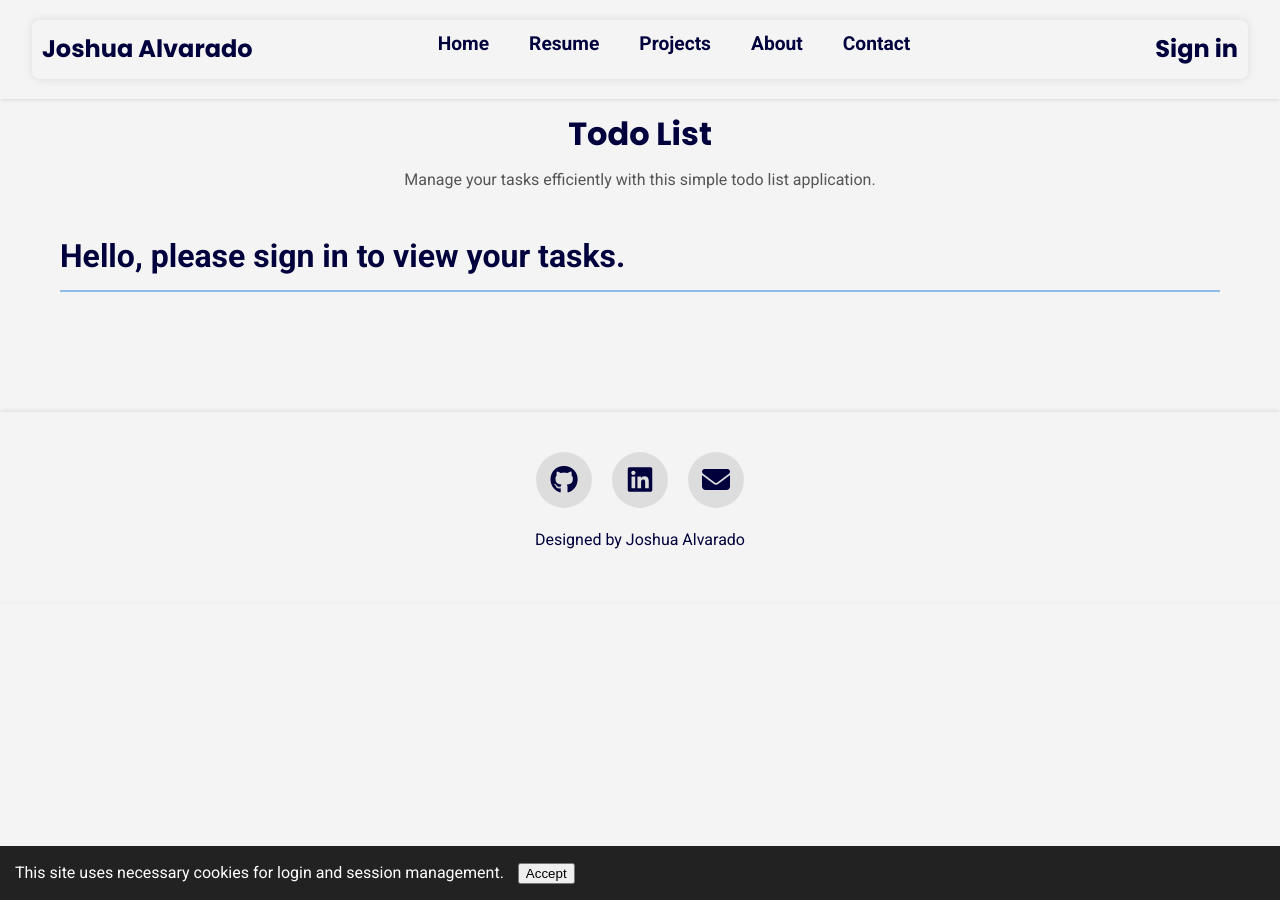
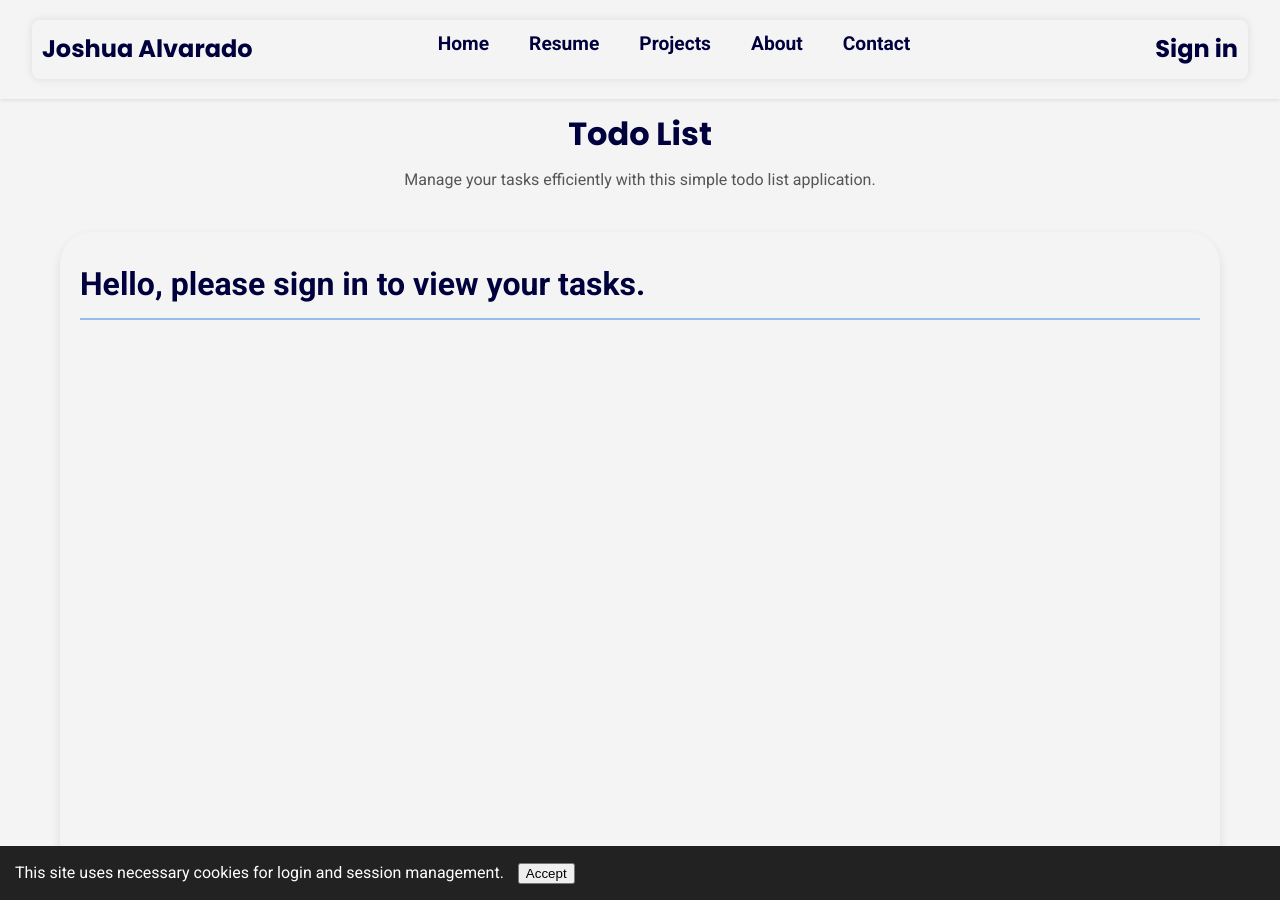
Before and after one commit to JoshuaAlvarado-hub/joshalvarado.com, a Jekyll site: the page built from todo.html, in a window 1280 px wide and 900 px high. Built offline with Jekyll 4.4.1, drawn with Linux system fonts in a browser that asks for light colours; comment, search, counter and statistics services are not loaded.

Commit message:
added palette support and updated todo app layout
added css variables and js logic for palette swapping so as to allow for different layouts for the app. The first of which is halloween themed. Also introduced a more mobile look to the page to reflect that it is intended to be an app

```diff
--- a/assets/css/style.css
+++ b/assets/css/style.css
@@ -125,7 +125,8 @@
 
 /* Layout */
 .container {
-    max-width: 1200px;
+    max-width: 1600px;
+    max-height: 100vh;
     margin: 0 auto;
     padding: var(--padding-medium);
     font-family: var(--font-secondary);
@@ -611,6 +612,10 @@
         --footercircles: 4rem;
     }
 
+    .container {
+        padding: var(--padding-small);
+    }
+
     .nav-right {
         display: none;
     }
--- a/assets/css/todo.css
+++ b/assets/css/todo.css
@@ -1,3 +1,45 @@
+/* Color palettes */
+.todo-app {
+    --primary-color: #00003D;
+    --secondary-color: #92BCEA;
+    --tertiary-color: #F4F4F4;
+    --background-color: #F4F4F4;
+    --text-color: #333;
+    --text-secondary-color: #555;
+    --text-muted-color: #666;
+    --border-color: #ddd;
+    --shadow-color: rgba(0, 0, 0, 0.1);
+    --hover-color: #84a8d1;
+
+    max-width: 1200px;
+    height: 75vh;
+    margin: 2rem auto;
+    padding: var(--padding-medium);
+    border-radius: 32px;
+    background-color: var(--background-color);
+    box-shadow: 0 4px 10px var(--shadow-color);
+    display: flex;
+    flex-direction: column;
+}
+
+/* Halloween palette */
+.todo-app.palette-halloween {
+    --primary-color: #1a1a1a;
+    --secondary-color: #92cab5;
+    --tertiary-color: #42886e;
+    --background-color: #42886e;
+    --border-color: #efd79b;
+    --shadow-color: rgba(0,0,0,0.5);
+    --text-color: #fbfffc;
+    --text-secondary-color: #fbfffc;
+}
+
+.todo-app #greeting {
+  margin-top: 0;
+  padding-top: 0.5rem;
+}
+
+/* Grid / Categories */
 .todo-grid {
   display: grid;
   grid-template-columns: repeat(auto-fit, minmax(300px, max-content));
@@ -6,7 +48,6 @@
   margin-top: var(--margin-large);
 }
 
-/* Categories */
 .category {
   display: flex;
   flex-direction: column;
@@ -71,9 +112,9 @@
   width: 30px;
   height: 30px;
   border-radius: 50%;
-  border: 2px solid #00003D;
-  background-color: white;
-  color: #00003D;
+  border: 2px solid var(--primary-color);
+  background-color: var(--tertiary-color);
+  color: var(--primary-color);
   font-size: 20px;
   font-weight: bold;
   display: flex;
@@ -85,8 +126,8 @@
 }
 
 .circle-add-btn:hover {
-  background-color: #00003D;
-  color: white;
+  background-color: var(--primary-color);
+  color: var(--tertiary-color);
 }
 
 /* Add Pill */
@@ -153,7 +194,7 @@
 .circle-checkbox .checkmark {
   width: 30px;
   height: 30px;
-  border: 2px solid #00003D;
+  border: 2px solid var(--primary-color);
   border-radius: 50%;
   display: flex;
   align-items: center;
@@ -167,7 +208,7 @@
   width: 16px;
   height: 16px;
   border-radius: 50%;
-  background-color: #00003D;
+  background-color: var(--primary-color);
   transform: scale(0);
   transition: transform 0.12s ease;
 }
--- a/assets/js/todo.js
+++ b/assets/js/todo.js
@@ -4,6 +4,18 @@
 const LOCAL_TESTING = false; // set true for local sample data
 
 let allTodos = []; // store loaded todos globally
+
+function setTodoPalette(paletteName) {
+  const container = document.querySelector('.todo-app');
+  container.classList.remove('palette-dark', 'palette-pastel');
+  if (paletteName) {
+    container.classList.add(paletteName);
+  }
+}
+
+document.addEventListener('DOMContentLoaded', () => {
+    setTodoPalette();
+});
 
 // Helper to check if a date is today
 function isToday(dateStr) {
--- a/todo.html
+++ b/todo.html
@@ -12,8 +12,8 @@
         <p>Manage your tasks efficiently with this simple todo list application.</p>
     </div>
 
+    <div class="todo-app">
         <h2 id="greeting">Hello, please sign in to view your tasks.</h2>
-
         <section class="todo-grid" style="display:none;">
             <article class="category">
                 <div class="category-header">
@@ -48,3 +48,4 @@
             </li>
         </ul>
     </div>
+</div>
```
Lines whose indentation alone changed are shown as unchanged.
